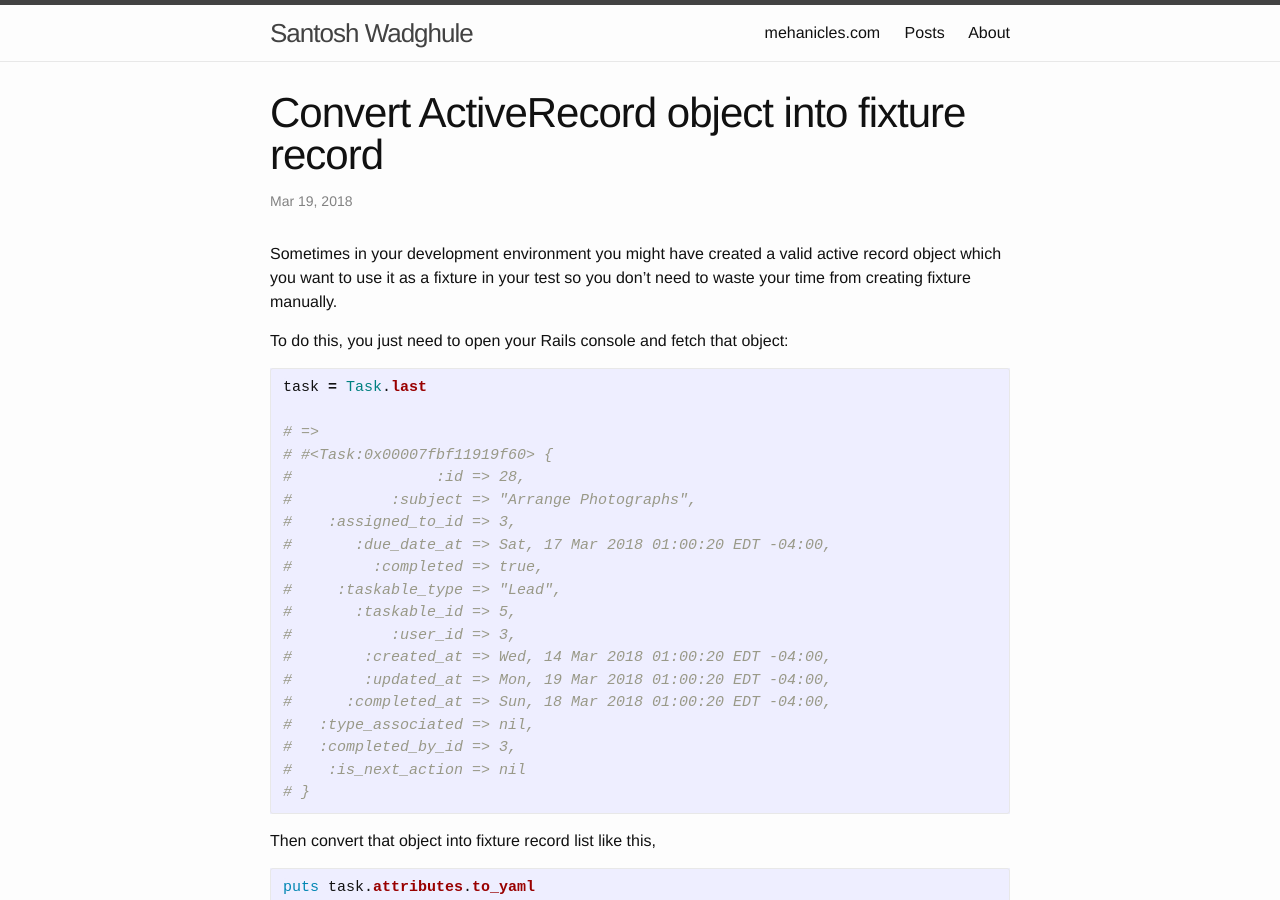
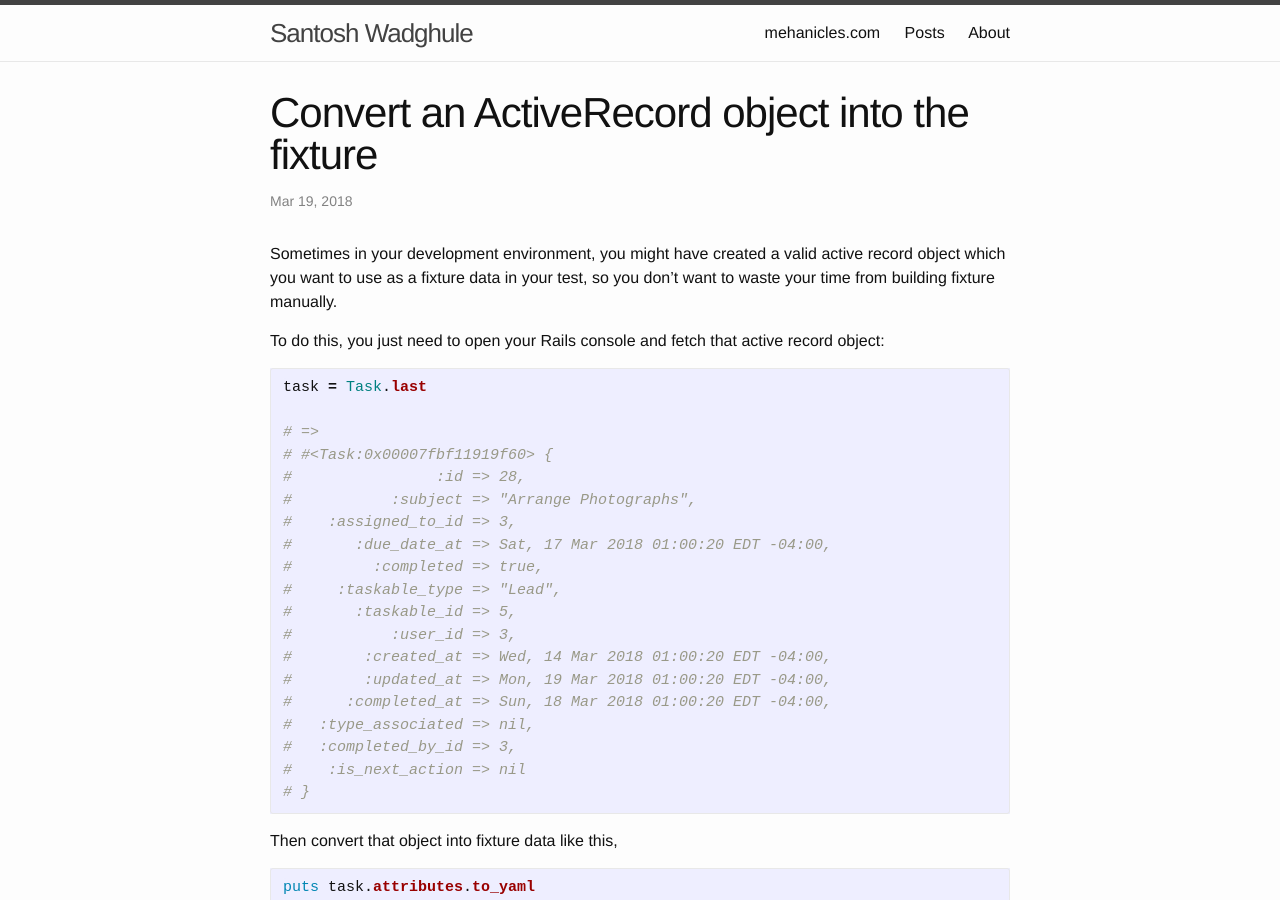
Before and after one commit to mechanicles/mechanicles.github.io, a Jekyll site: the page built from _posts/2018-03-19-convert-an-active-record-object-into-the-fixture.md, in a window 1280 px wide and 900 px high. Built offline with Jekyll 4.4.1, drawn with Linux system fonts in a browser that asks for light colours; comment, search, counter and statistics services are not loaded; some of the changed text lies outside the part shown.

Commit message:
Update blog

````diff
--- a/_posts/2018-03-19-convert-active-record-object-as-fixture.md
+++ b/_posts/2018-03-19-convert-an-active-record-object-into-the-fixture.md
@@ -1,13 +1,14 @@
 ---
 layout: post
-title:  "Convert ActiveRecord object into fixture record"
+title:  "Convert an ActiveRecord object into the fixture"
 ---
 
-Sometimes in your development environment you might have created a valid active
-record object which you want to use it as a fixture in your test so
-you don't need to waste your time from creating fixture manually.
+Sometimes in your development environment, you might have created a valid active record
+object which you want to use as a fixture data in your test, so you don’t want to waste
+your time from building fixture manually.
 
-To do this, you just need to open your Rails console and fetch that object:
+To do this, you just need to open your Rails console and fetch that active
+record object:
 
 ```ruby
 task = Task.last
@@ -31,7 +32,7 @@ task = Task.last
 # }
 ```
 
-Then convert that object into fixture record list like this,
+Then convert that object into fixture data like this,
 
 ```ruby
 puts task.attributes.to_yaml
@@ -68,12 +69,10 @@ puts task.attributes.to_yaml
 
 ```
 
-Then copy these values, paste in your fixture file, and give a proper name to
-the fixture. Handle primary keys, foreign keys, date columns and remove unnecessary records as
-per your requirement.
+Then copy this data, paste in your fixture file, and give a proper name to the fixture.
+Handle primary keys, foreign keys, date columns and remove additional records as per your requirement.
 
-Also, if you want to select specific attributes from the object, then use it like
-this,
+Also, if you want to select specific attributes from the object, then use it like this,
 
 ```ruby
 puts task.attributes.slice("subject", "completed").to_yaml
@@ -84,6 +83,5 @@ puts task.attributes.slice("subject", "completed").to_yaml
 # nil
 ```
 
-I find this helpful when we create big active record objects from parsing our
-user email data in our database and creating fixture for it manually is
-cumbersome.
+I find this helpful when we create significant active record objects into the database from
+parsing our user’s email data and generating fixtures manually for them in tests is cumbersome.
````
